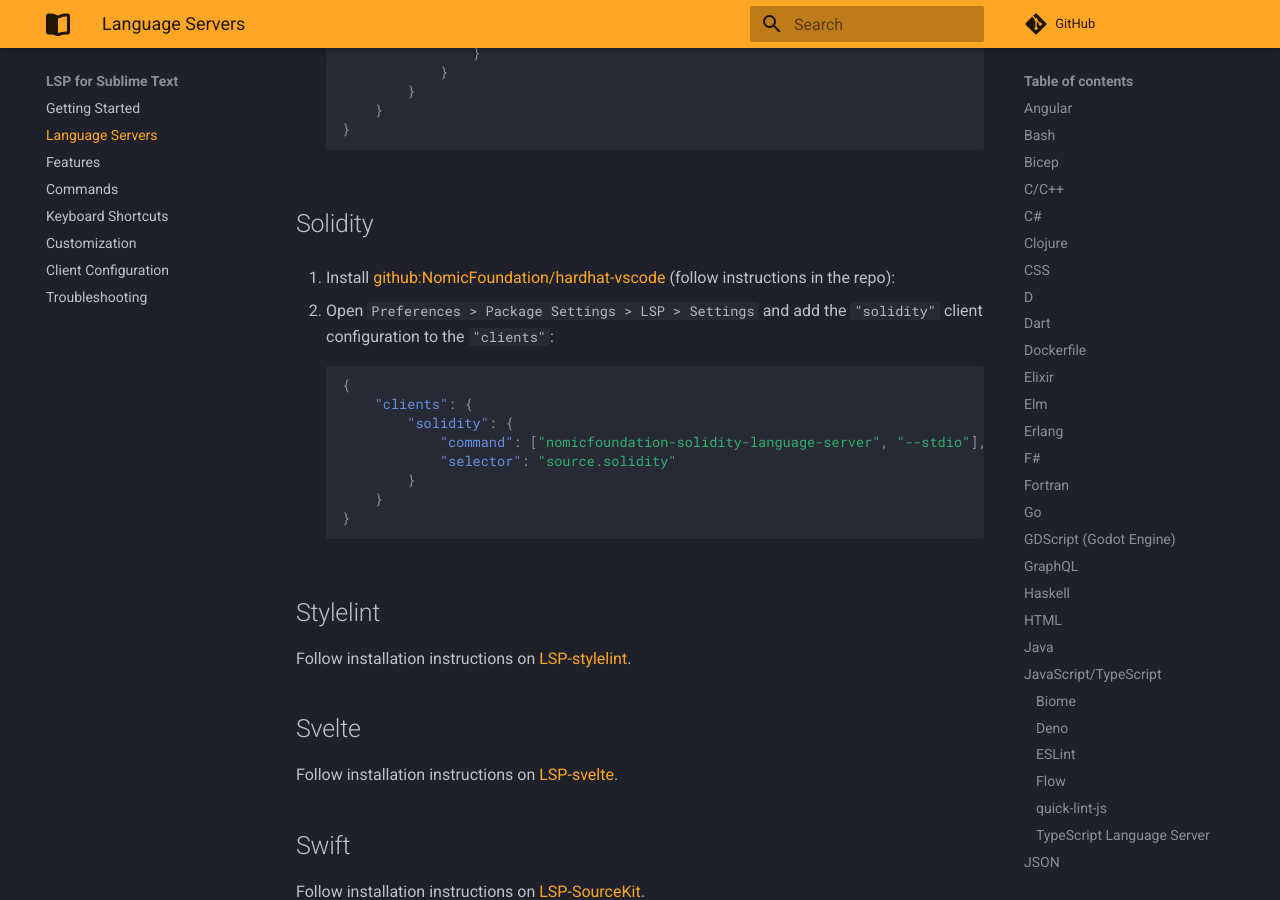
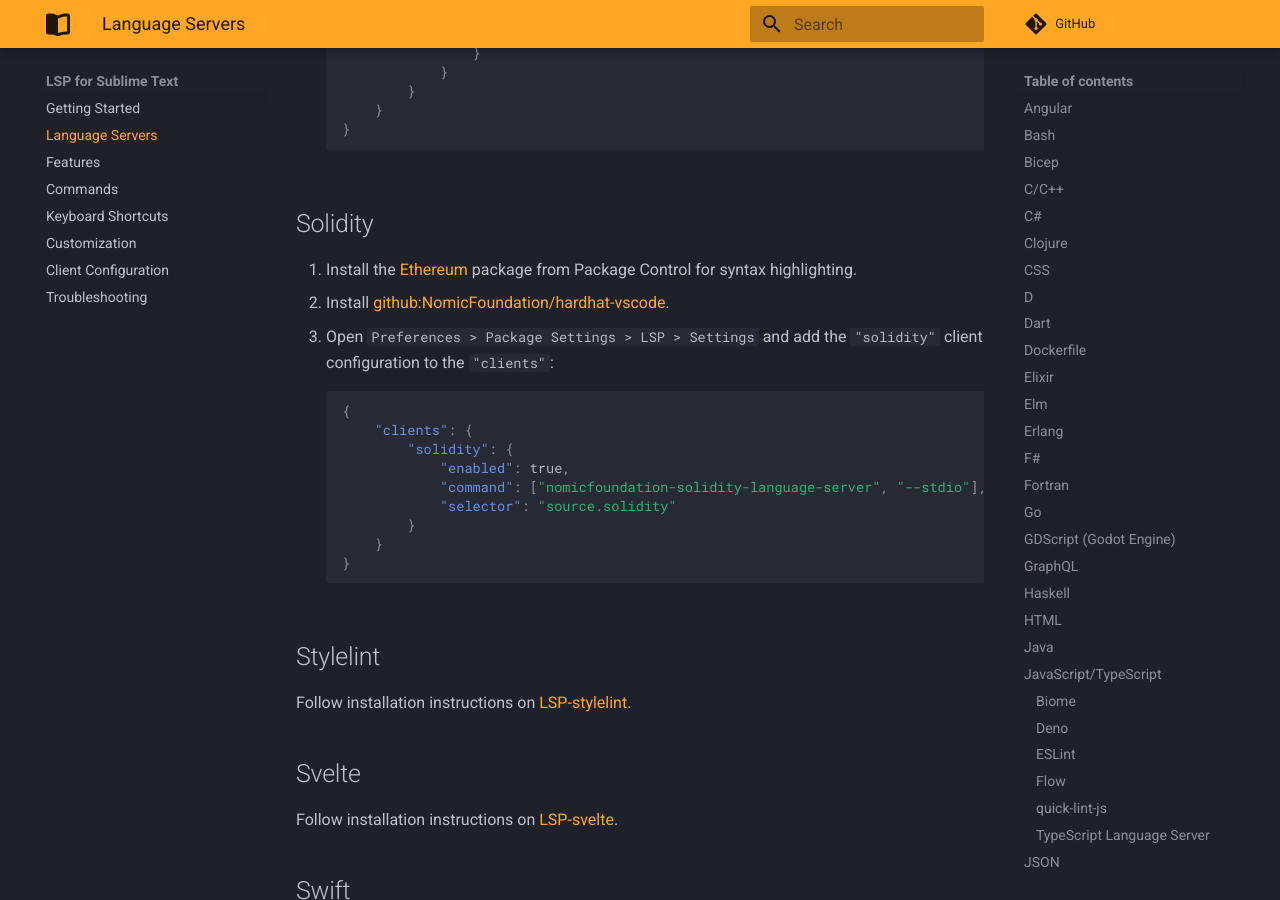
Before and after one commit to sublimelsp/LSP, an MkDocs documentation site: the page built from docs/src/language_servers.md, in a window 1280 px wide and 900 px high, scrolled down 15200 px. Built offline with MkDocs 1.6.1 and Material for MkDocs 9.7.7, drawn with Linux system fonts in a browser that asks for light colours; comment, search, counter and statistics services are not loaded.

Commit message:
Add install Syntax instructions, and be consistent with other instructions

````diff
--- a/docs/src/language_servers.md
+++ b/docs/src/language_servers.md
@@ -629,14 +629,15 @@
 
 ## Solidity
 
-1. Install [github:NomicFoundation/hardhat-vscode](https://github.com/NomicFoundation/hardhat-vscode/tree/development/server) (follow instructions in the repo):
-
-2. Open `Preferences > Package Settings > LSP > Settings` and add the `"solidity"` client configuration to the `"clients"`:
+1. Install the [Ethereum](https://packagecontrol.io/packages/Ethereum) package from Package Control for syntax highlighting.
+2. Install [github:NomicFoundation/hardhat-vscode](https://github.com/NomicFoundation/hardhat-vscode/tree/development/server).
+3. Open `Preferences > Package Settings > LSP > Settings` and add the `"solidity"` client configuration to the `"clients"`:
 
     ```jsonc
     {
         "clients": {
             "solidity": {
+                "enabled": true,
                 "command": ["nomicfoundation-solidity-language-server", "--stdio"],
                 "selector": "source.solidity"
             }
````
